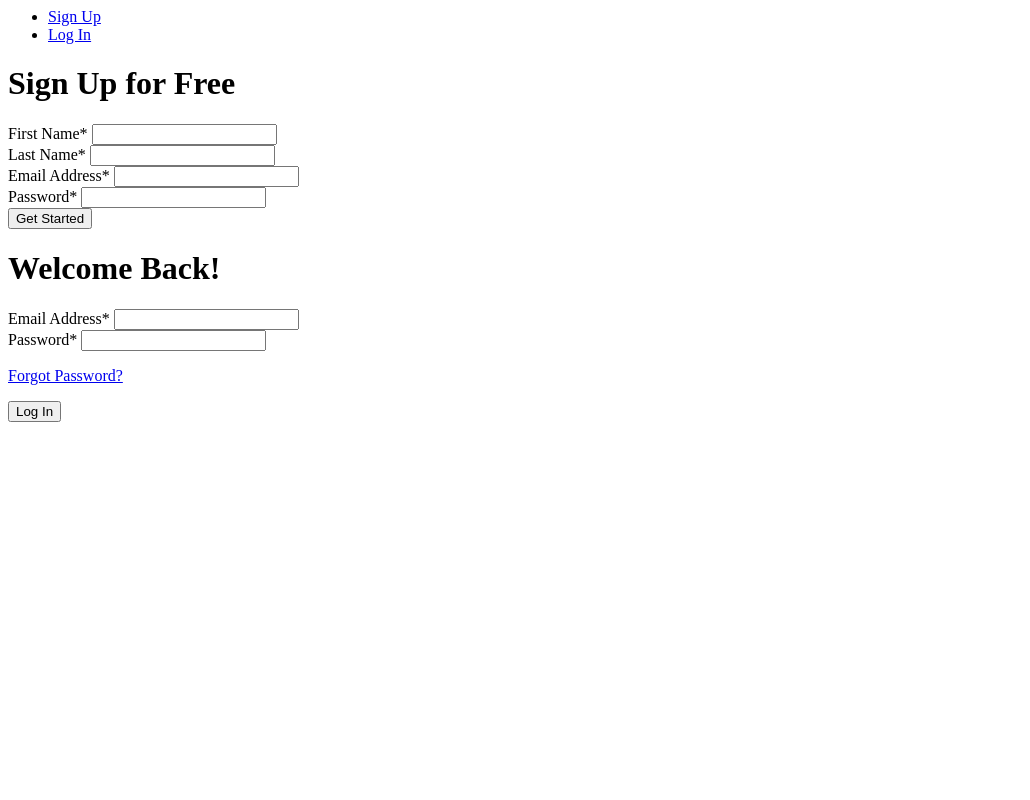
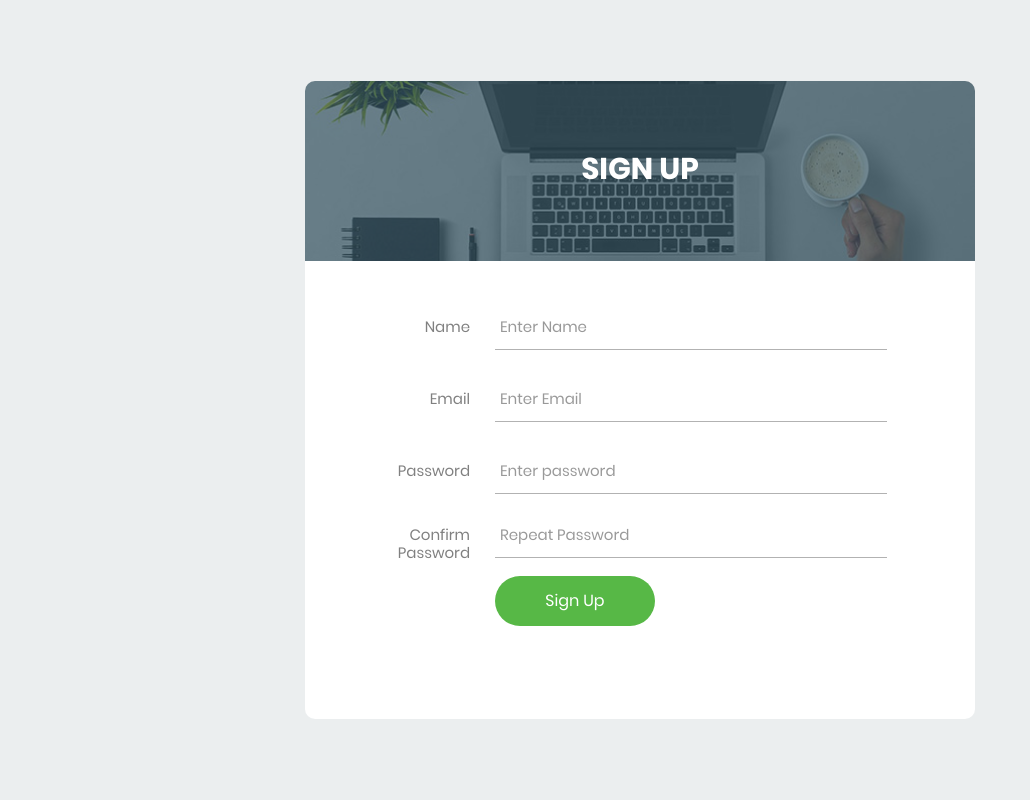
Before and after one commit to Amit006/flaskweb, a Flask app: page /Signup in a window 1280 px wide. Shown: the whole page, without its empty margins (0-1030 px from the left). Run offline with Flask 2, Linux system fonts and the light colour scheme; some libraries are stand-ins or nearby versions.

Commit message:
Merge remote-tracking branch 'origin'
# Conflicts:
#	APP.py
#	static/css/style.css
#	templates/Signin.html
#	templates/Signup.html
#	templates/dashboard.html
#	templates/index.html

```diff
--- a/templates/Signup.html
+++ b/templates/Signup.html
@@ -1,79 +1,84 @@
-<div class="form">
 
-    <ul class="tab-group">
-        <li class="tab active"><a href="#signup">Sign Up</a></li>
-        <li class="tab"><a href="#login">Log In</a></li>
-    </ul>
+<link rel="icon" type="image/png" href="{{ url_for('static', filename='images/icons/favicon.ico') }}"/>
 
-    <div class="tab-content">
-        <div id="signup">
-            <h1>Sign Up for Free</h1>
-            <link rel="stylesheet" type="text/css" href="{{url_for('static', filename='css/style.css') }}">
-            <form action="/" method="post">
+{%  include 'partials/login_css.html' %}
 
-                <div class="top-row">
-                    <div class="field-wrap">
-                        <label>
-                            First Name<span class="req">*</span>
-                        </label>
-                        <input type="text" required autocomplete="off" />
-                    </div>
+<div class="limiter">
+    <div class="container-login100">
+        <div class="wrap-login100">
+            <div class="login100-form-title" id="loginBanner">
+					<span class="login100-form-title-1">
+						Sign Up
+					</span>
+            </div>
 
-                    <div class="field-wrap">
-                        <label>
-                            Last Name<span class="req">*</span>
-                        </label>
-                        <input type="text"required autocomplete="off"/>
-                    </div>
+            {% with messages = get_flashed_messages(with_categories=true) %}
+            {% if messages %}
+
+            {% for category, message in messages %}
+
+            {% if category == "Success": %}
+            <div class="alert alert-info">
+                <strong>{{ message }} </strong>
+            </div>
+            {% endif %}
+
+            {% if category == "Error": %}
+            <div class="alert alert-warning">
+                {{ message }}
+            </div>
+            {% endif %}
+            {% endfor %}
+            {% endif %}
+            {% endwith %}
+            <!--				{% from "Helper/_formhelpers.html" import render_field %}-->
+
+            <form class="login100-form validate-form" method="post" role="form">
+
+                <div class="wrap-input100 validate-input m-b-26" data-validate="Name is required">
+                    <span class="label-input100">Name</span>
+                    <input class="input100" type="text" name="name" placeholder="Enter Name">
+                    <span class="focus-input100"></span>
                 </div>
 
-                <div class="field-wrap">
-                    <label>
-                        Email Address<span class="req">*</span>
-                    </label>
-                    <input type="email"required autocomplete="off"/>
+                <div class="wrap-input100 validate-input m-b-26" data-validate="Email is required">
+                    <span class="label-input100">Email</span>
+                    <input class="input100" type="text" name="email" placeholder="Enter Email">
+                    <span class="focus-input100"></span>
                 </div>
 
-                <div class="field-wrap">
-                    <label>
-                        Password<span class="req">*</span>
-                    </label>
-                    <input type="password"required autocomplete="off"/>
+                <div class="wrap-input100 validate-input m-b-18" data-validate = "Password is required">
+                    <span class="label-input100">Password</span>
+                    <input class="input100" type="password" name="password" placeholder="Enter password">
+                    <span class="focus-input100"></span>
                 </div>
 
-                <button type="submit" class="button button-block"/>Get Started</button>
 
-            </form>
-
-        </div>
-
-        <div id="login">
-            <h1>Welcome Back!</h1>
-
-            <form action="/" method="post">
-
-                <div class="field-wrap">
-                    <label>
-                        Email Address<span class="req">*</span>
-                    </label>
-                    <input type="email"required autocomplete="off"/>
+                <div class="wrap-input100 validate-input m-b-18" data-validate = "Repeat Password is required">
+                    <span class="label-input100"> Confirm Password</span>
+                    <input class="input100" type="password" name="Confirm Password" placeholder="Repeat Password">
+                    <span class="focus-input100"></span>
                 </div>
 
-                <div class="field-wrap">
-                    <label>
-                        Password<span class="req">*</span>
-                    </label>
-                    <input type="password"required autocomplete="off"/>
+
+
+
+
+
+                <div class="container-login100-form-btn">
+                    <button class="login100-form-btn">
+                        Sign Up
+                    </button>
                 </div>
+            </form>
+        </div>
+    </div>
+</div>
 
-                <p class="forgot"><a href="#">Forgot Password?</a></p>
+<style>
+	#loginBanner {
+		background-image: url("{{ url_for('static', filename='images/bg-01.jpg') }}");
+	}
+</style>
 
-                <button class="button button-block"/>Log In</button>
-
-            </form>
-
-        </div>
-
-    </div><!-- tab-content -->
-
-</div> <!-- /form -->
+{%  include 'partials/login_js.html' %}
```
